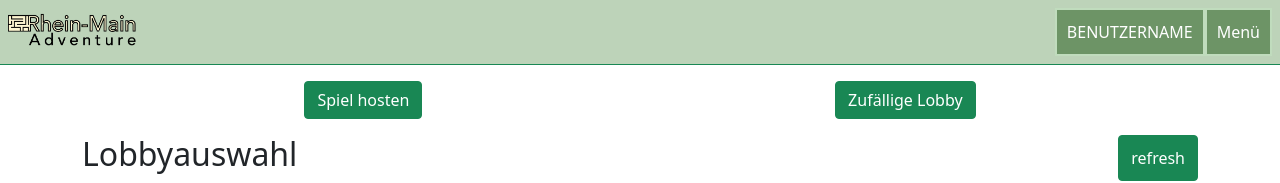
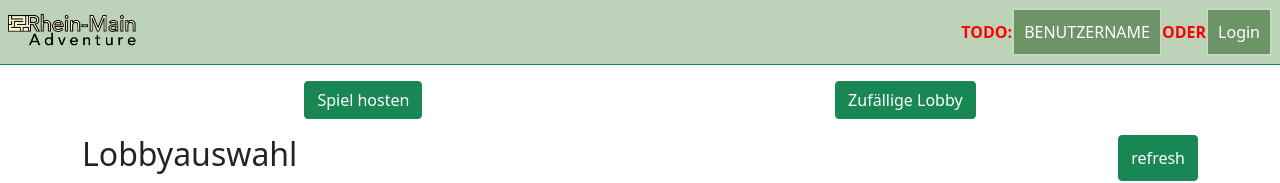
Before and after one commit to ollllliver/RheinMain-Adventure-Frontend, a Vue app: page /#/uebersicht in a window 1280 px wide. Shown: the top 183 px of the page. Built offline with nearby package versions, Linux system fonts and the light colour scheme; no server answers.

Commit message:
Homepage Gestalten Zwischenstand 4

```diff
--- a/src/components/NavBar.vue
+++ b/src/components/NavBar.vue
@@ -4,20 +4,22 @@
         <img src="/assets/RMA_Logo.png" height="40" alt="">
     </a>
     <div>
+        <b class="dropdown" style="color: red;"> TODO: </b>
         <!-- TODO: Benutzernamen reinschreiben -->
         <div class="btn-success dropdown">
-          <button class="dropbtn">BENUTZERNAME</button>
+          <button class="dropbtn" v-text="benutzername"></button>
           <div class="dropdown-content">
-            <button class="grey-btn w-100" @click="router.push('/')">Home</button>
+            <!-- <button class="grey-btn w-100" @click="router.push('/')">Home</button>
             <button class="grey-btn w-100" @click="router.push('/uebersicht')">Spiele</button>
             <button class="grey-btn w-100" @click="router.push('/editoruebersicht')">Editor</button>
             <button class="grey-btn w-100" @click="router.push('/instructions')">Anleitung</button>
-            <button class="grey-btn w-100" @click="router.push('/about')">About</button>
+            <button class="grey-btn w-100" @click="router.push('/about')">About</button> -->
             <button class="red-btn w-100" @click="router.push('/logout')">Logout</button>
           </div>
         </div>
+        <b class="dropdown" style="color: red;"> ODER </b>
         <!-- TODO: Entweder Oder einblenden! -->
-        <div class="btn-success dropdown">
+        <!-- <div class="btn-success dropdown">
           <button class="dropbtn">Menü</button>
           <div class="dropdown-content">
             <button class="grey-btn w-100" @click="router.push('/')">Home</button>
@@ -25,7 +27,8 @@
             <button class="grey-btn w-100" @click="router.push('/about')">About</button>
             <button class="dropbtn w-100" @click="router.push('/login')">Login</button>
           </div>
-        </div>
+        </div> -->
+        <button class="dropbtn" @click="router.push('/login')">Login</button>
     </div>
 
 
@@ -43,6 +46,7 @@ export default defineComponent({
     return {
         navbar,
         router,
+        benutzername: 'BENUTZERNAME',
     };
   },
 });
--- a/src/components/about/AboutText.vue
+++ b/src/components/about/AboutText.vue
@@ -1,6 +1,11 @@
 <template>
   <div>
     <h2>Über dieses Projekt</h2>
+
+    <div class="d-flex flex-wrap">
+      <img src="@/assets/img/logos/hsrm.png" alt="" class="logo" />
+      <h3 class="p-2 m-0">Hochschule Rheinmain - Softwaretechnik Projekt 2021/22</h3>
+    </div>
     <p>
       Im Rahmen des Moduls Softwaretechnik-Projekt im Wintersemester 2021/22
       wurde in einem Team bestehend aus 11 Personen ein Webgame entwickelt.
@@ -32,7 +37,8 @@
     </div>
     <p>
       Zur Planung und Dokumentation unserer Arbeit verwendeten wir
-      <a href="https://www.taiga.io/" class="link-success">Taiga</a>. TODO:
+      <a href="https://www.taiga.io/" class="link-success">Taiga</a>. Taiga ist ein kostenloses Open-Source-Projektmanagementsystem
+      TODO:
       Lorem ipsum dolor sit amet, consetetur sadipscing elitr, sed diam nonumy
       eirmod tempor invidunt ut labore et dolore magna aliquyam erat, sed diam
       voluptua. At vero eos et accusam et justo duo dolores et ea rebum. Stet
--- a/src/views/Home.vue
+++ b/src/views/Home.vue
@@ -6,12 +6,6 @@
   </div>
   <div v-else class="text-center">
     <h2>Welcome, {{ userStore.state.benutzername }}</h2>
-    <button class="btn btn-default" @click="$router.push('environment')">
-      Game Environment
-    </button>
-    <button class="btn btn-default" @click="$router.push('editor')">
-      Level Editor
-    </button>
     <br>
     <MazeMenue/>
   </div>
```
